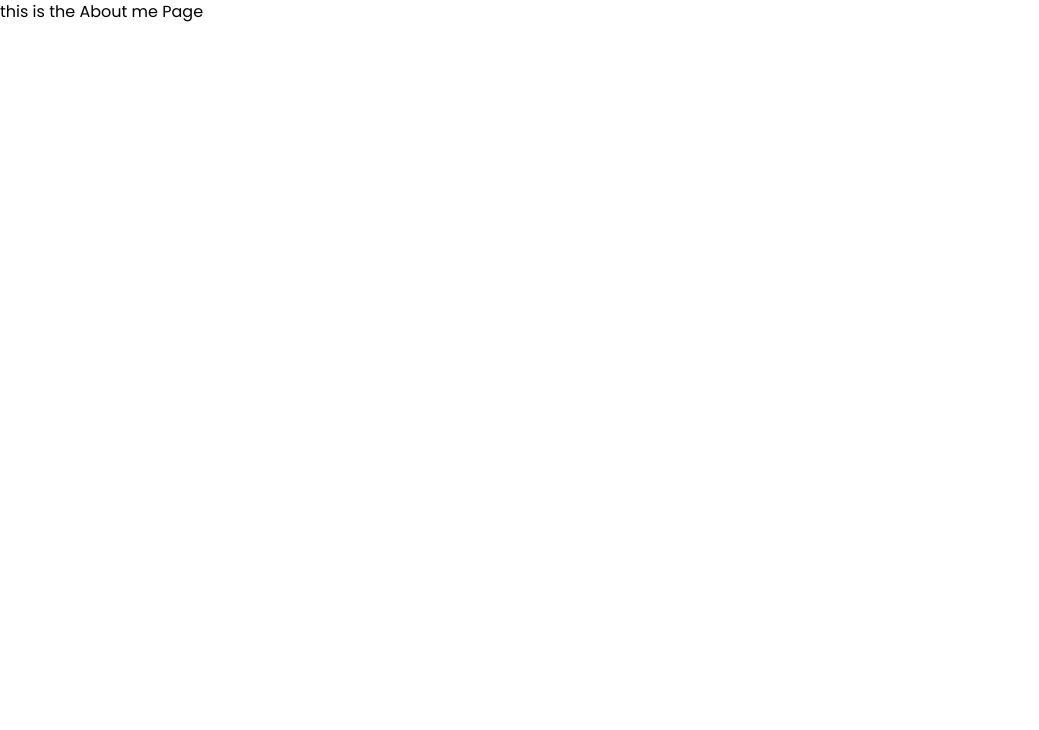
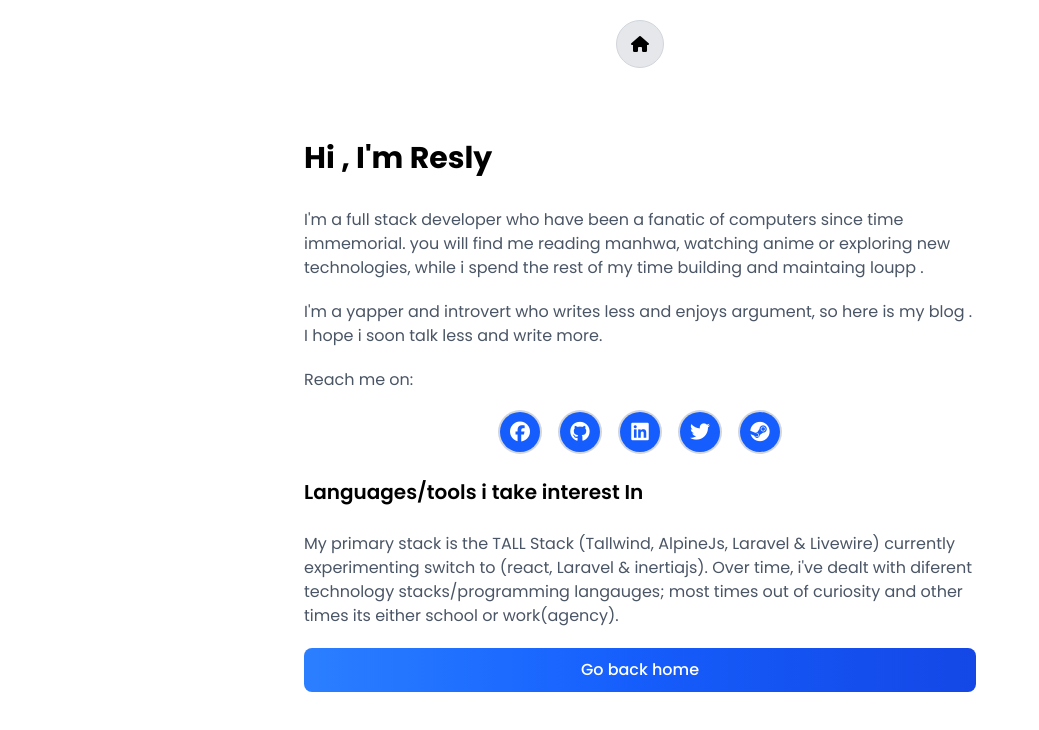
Before and after one commit to Qhaleed/my-portfolio, a Next.js app: page /about in a window 1280 px wide. Shown: the top 730 px of the page, without its empty margins (0-1039 px from the left). Built offline with nearby package versions, Linux system fonts and the light colour scheme.

Commit message:
about page

```diff
--- a/src/app/about/page.tsx
+++ b/src/app/about/page.tsx
@@ -1,7 +1,44 @@
+import Socials from "../components/Socials";
+import Link from "next/link";
 export default function About() {
   return (
-    <main>
-      <h1>this is the About me Page</h1>
+    <main className="w-full h-screen max-h-screen">
+      <div className="flex flex-row text-center justify-center align-middle mt-15 px-10 lg:p-0">
+        <div className="max-w-2xl text-start gap-5 flex flex-col">
+          <h1 className="text-3xl font-bold leading-loose">Hi , I'm Resly</h1>
+          <p className="text-gray-600 font-light">
+            I'm a full stack developer who have been a fanatic of computers
+            since time immemorial. you will find me reading manhwa, watching
+            anime or exploring new technologies, while i spend the rest of my
+            time building and maintaing loupp .
+          </p>
+          <p className="text-gray-600 font-light">
+            I'm a yapper and introvert who writes less and enjoys argument, so
+            here is my blog . I hope i soon talk less and write more.
+          </p>
+
+          <p className="text-gray-600 font-light">Reach me on:</p>
+          <Socials></Socials>
+          <h1 className="text-xl font-semibold leading-loose">
+            Languages/tools i take interest In
+          </h1>
+          <p className="text-gray-600 font-light">
+            My primary stack is the TALL Stack (Tallwind, AlpineJs, Laravel &
+            Livewire) currently experimenting switch to (react, Laravel &
+            inertiajs). Over time, i've dealt with diferent technology
+            stacks/programming langauges; most times out of curiosity and other
+            times its either school or work(agency).
+          </p>
+          <Link href={"/"}>
+            <button
+              className="w-full text-white bg-gradient-to-r
+             from-blue-500 via-blue-600 to-blue-700 hover:bg-gradient-to-br focus:ring-4 focus:outline-none focus:ring-blue-300 dark:focus:ring-blue-800 font-medium rounded-md sm:rounded-lg text-sm sm:text-sm lg:text-base px-3 sm:px-4 lg:px-5 py-2 sm:py-2 lg:py-2.5 text-center transition-all duration-200"
+            >
+              Go back home
+            </button>
+          </Link>
+        </div>
+      </div>
     </main>
   );
 }
--- a/src/app/components/Card.tsx
+++ b/src/app/components/Card.tsx
@@ -12,14 +12,22 @@ export default function ({ label, rotate, href, src }: CardProps) {
   return (
     <main
       className={`w-36 sm:w-48 md:w-56 lg:w-80 min-h-10 rounded-2xl sm:rounded-3xl mx-1 sm:mx-2 lg:mx-10
-     bg-white border border-gray-300 shadow-md hover:shadow-lg transition-shadow duration-300
+     bg-white border border-gray-300 shadow-lg hover:shadow-lg transition duration-300
 
-        ${rotate === "left" ? "-rotate-10 sm:-rotate-3 lg:-rotate-5" : ""}
-        ${rotate === "right" ? "rotate-10 sm:rotate-3 lg:rotate-5" : ""}
+        ${
+          rotate === "left"
+            ? "-rotate-10 sm:-rotate-3 lg:-rotate-5 hover:-rotate-8  active:-rotate-8"
+            : ""
+        }
+        ${
+          rotate === "right"
+            ? "rotate-10 sm:rotate-3 lg:rotate-5 hover:rotate-8 active:rotate-8"
+            : ""
+        }
 
      `}
     >
-      <div className="flex flex-col h-50 px-2 sm:px-3 lg:px-6 py-3 sm:py-4 lg:py-6 justify-between items-center">
+      <div className="flex flex-col h-auto min-h-48 sm:min-h-56 md:min-h-64 lg:min-h-80 px-2 sm:px-3 lg:px-6 py-3 sm:py-4 lg:py-6 justify-between items-center">
         <div className="relative w-28 h-28 sm:w-32 sm:h-32 md:w-40 md:h-40 lg:w-52 lg:h-52 mb-2 sm:mb-4">
           <Image
             src={`/assets/${src}`}
@@ -33,7 +41,7 @@ export default function ({ label, rotate, href, src }: CardProps) {
         <Link href={href ? `/${href}` : "/"} className="w-full">
           <button
             type="button"
-            className="w-full text-white bg-gradient-to-r
+            className="w-full text-white bg-gradient-to-r hover:cursor-pointer
              from-blue-500 via-blue-600 to-blue-700 hover:bg-gradient-to-br focus:ring-4 focus:outline-none focus:ring-blue-300 dark:focus:ring-blue-800 font-medium rounded-md sm:rounded-lg text-sm sm:text-sm lg:text-base px-3 sm:px-4 lg:px-5 py-2 sm:py-2 lg:py-2.5 text-center transition-all duration-200"
           >
             {label}
--- a/src/app/components/Footer.tsx
+++ b/src/app/components/Footer.tsx
@@ -1,23 +1,10 @@
+import Socials from "./Socials";
+
 export default function () {
   return (
     <footer className="w-full mt-16 sm:mt-20 lg:mt-30">
-      <div className="flex flex-row justify-center gap-3 sm:gap-4 lg:gap-5">
-        <div className="w-8 h-8 sm:w-9 sm:h-9 lg:w-10 lg:h-10 flex items-center justify-center rounded-full bg-blue-600 ring-2 ring-gray-300 dark:ring-gray-500 hover:bg-blue-700 transition-colors duration-200">
-          <i className="fa-brands fa-facebook text-white text-sm sm:text-lg lg:text-xl"></i>
-        </div>
-        <div className="w-8 h-8 sm:w-9 sm:h-9 lg:w-10 lg:h-10 flex items-center justify-center rounded-full bg-blue-600 ring-2 ring-gray-300 dark:ring-gray-500 hover:bg-blue-700 transition-colors duration-200">
-          <i className="fa-brands fa-github text-white text-sm sm:text-lg lg:text-xl"></i>
-        </div>
-        <div className="w-8 h-8 sm:w-9 sm:h-9 lg:w-10 lg:h-10 flex items-center justify-center rounded-full bg-blue-600 ring-2 ring-gray-300 dark:ring-gray-500 hover:bg-blue-700 transition-colors duration-200">
-          <i className="fa-brands fa-linkedin text-white text-sm sm:text-lg lg:text-xl"></i>
-        </div>
-        <div className="w-8 h-8 sm:w-9 sm:h-9 lg:w-10 lg:h-10 flex items-center justify-center rounded-full bg-blue-600 ring-2 ring-gray-300 dark:ring-gray-500 hover:bg-blue-700 transition-colors duration-200">
-          <i className="fa-brands fa-twitter text-white text-sm sm:text-lg lg:text-xl"></i>
-        </div>
-        <div className="w-8 h-8 sm:w-9 sm:h-9 lg:w-10 lg:h-10 flex items-center justify-center rounded-full bg-blue-600 ring-2 ring-gray-300 dark:ring-gray-500 hover:bg-blue-700 transition-colors duration-200">
-          <i className="fa-brands fa-steam text-white text-sm sm:text-lg lg:text-xl"></i>
-        </div>
-      </div>
+      <Socials />
+
       <div className="text-black flex justify-center mt-3 sm:mt-4 lg:mt-5">
         <h3 className="text-sm sm:text-base lg:text-lg">
           @ 2025 Resly Kadiri.
--- /dev/null
+++ b/src/app/components/Socials.tsx
@@ -0,0 +1,21 @@
+export default function () {
+  return (
+    <div className="flex flex-row justify-center gap-3 sm:gap-4 lg:gap-5">
+      <div className="w-8 h-8 sm:w-9 sm:h-9 lg:w-10 lg:h-10 flex items-center justify-center rounded-full bg-blue-600 ring-2 ring-gray-300 dark:ring-gray-500 hover:bg-blue-700 transition-colors duration-200">
+        <i className="fa-brands fa-facebook text-white text-sm sm:text-lg lg:text-xl"></i>
+      </div>
+      <div className="w-8 h-8 sm:w-9 sm:h-9 lg:w-10 lg:h-10 flex items-center justify-center rounded-full bg-blue-600 ring-2 ring-gray-300 dark:ring-gray-500 hover:bg-blue-700 transition-colors duration-200">
+        <i className="fa-brands fa-github text-white text-sm sm:text-lg lg:text-xl"></i>
+      </div>
+      <div className="w-8 h-8 sm:w-9 sm:h-9 lg:w-10 lg:h-10 flex items-center justify-center rounded-full bg-blue-600 ring-2 ring-gray-300 dark:ring-gray-500 hover:bg-blue-700 transition-colors duration-200">
+        <i className="fa-brands fa-linkedin text-white text-sm sm:text-lg lg:text-xl"></i>
+      </div>
+      <div className="w-8 h-8 sm:w-9 sm:h-9 lg:w-10 lg:h-10 flex items-center justify-center rounded-full bg-blue-600 ring-2 ring-gray-300 dark:ring-gray-500 hover:bg-blue-700 transition-colors duration-200">
+        <i className="fa-brands fa-twitter text-white text-sm sm:text-lg lg:text-xl"></i>
+      </div>
+      <div className="w-8 h-8 sm:w-9 sm:h-9 lg:w-10 lg:h-10 flex items-center justify-center rounded-full bg-blue-600 ring-2 ring-gray-300 dark:ring-gray-500 hover:bg-blue-700 transition-colors duration-200">
+        <i className="fa-brands fa-steam text-white text-sm sm:text-lg lg:text-xl"></i>
+      </div>
+    </div>
+  );
+}
--- a/src/app/globals.css
+++ b/src/app/globals.css
@@ -28,3 +28,34 @@ body {
 body {
   font-family: Poppins;
 }
+
+/* Wiggle animation for the "Res" text */
+@keyframes wiggle {
+  0%,
+  7% {
+    transform: rotateZ(0);
+  }
+  15% {
+    transform: rotateZ(-15deg);
+  }
+  20% {
+    transform: rotateZ(10deg);
+  }
+  25% {
+    transform: rotateZ(-10deg);
+  }
+  30% {
+    transform: rotateZ(6deg);
+  }
+  35% {
+    transform: rotateZ(-4deg);
+  }
+  40%,
+  100% {
+    transform: rotateZ(0);
+  }
+}
+
+.animate-wiggle {
+  animation: wiggle 1.6s ease-in-out;
+}
--- a/src/app/layout.tsx
+++ b/src/app/layout.tsx
@@ -2,6 +2,7 @@ import type { Metadata } from "next";
 import { Geist, Geist_Mono } from "next/font/google";
 import "./globals.css";
 import { Poppins } from "next/font/google";
+import Navbar from "./components/Navbar";
 
 const poppins = Poppins({
   subsets: ["latin"],
@@ -40,6 +41,7 @@ export default function RootLayout({
       <body
         className={`${geistSans.variable} ${geistMono.variable} antialiased`}
       >
+        <Navbar></Navbar>
         {children}
       </body>
     </html>
--- a/src/app/page.tsx
+++ b/src/app/page.tsx
@@ -1,14 +1,42 @@
+"use client";
 import Image from "next/image";
 import Card from "./components/Card";
 import Navbar from "./components/Navbar";
 import Footer from "./components/Footer";
+import { useEffect, useState } from "react";
+
 export default function Home() {
+  const [isWiggling, setIsWiggling] = useState(false);
+  const [isLoading, setIsLoading] = useState(false);
+  useEffect(() => {
+    setIsWiggling(true);
+
+    const wiggleInterval = setInterval(() => {
+      setIsWiggling(true);
+      setTimeout(() => setIsWiggling(false), 600);
+    }, 15000);
+
+    const initialTimeout = setTimeout(() => setIsWiggling(false), 600);
+
+    return () => {
+      clearInterval(wiggleInterval);
+      clearTimeout(initialTimeout);
+    };
+  }, []);
+
+  const handleCardClick = () => {
+    setIsLoading(true);
+  };
+
   return (
-    <main className="w-full min-h-screen flex justify-center px-4 sm:px-6 lg:px-8">
+    <main className="w-full max-h-screen flex justify-center px-4 sm:px-6 lg:px-8">
       <div className="w-full max-w-4xl text-center flex justify-start flex-col">
-        <Navbar />
         <div className="mt-20 sm:mt-10">
-          <h1 className="text-7xl sm:text-5xl md:text-6xl lg:text-7xl font-bold mb-2 text-gray-700">
+          <h1
+            className={`text-7xl sm:text-5xl md:text-6xl lg:text-7xl font-bold mb-2 text-gray-700 transition-transform duration-100 ${
+              isWiggling ? "animate-wiggle" : ""
+            }`}
+          >
             Res
           </h1>
           <p className="text-xs sm:text-sm mb-4 sm:mb-5 text-gray-600">
```
Also changed, not shown: 1 other file (tests, documents, lock files or other folders).
